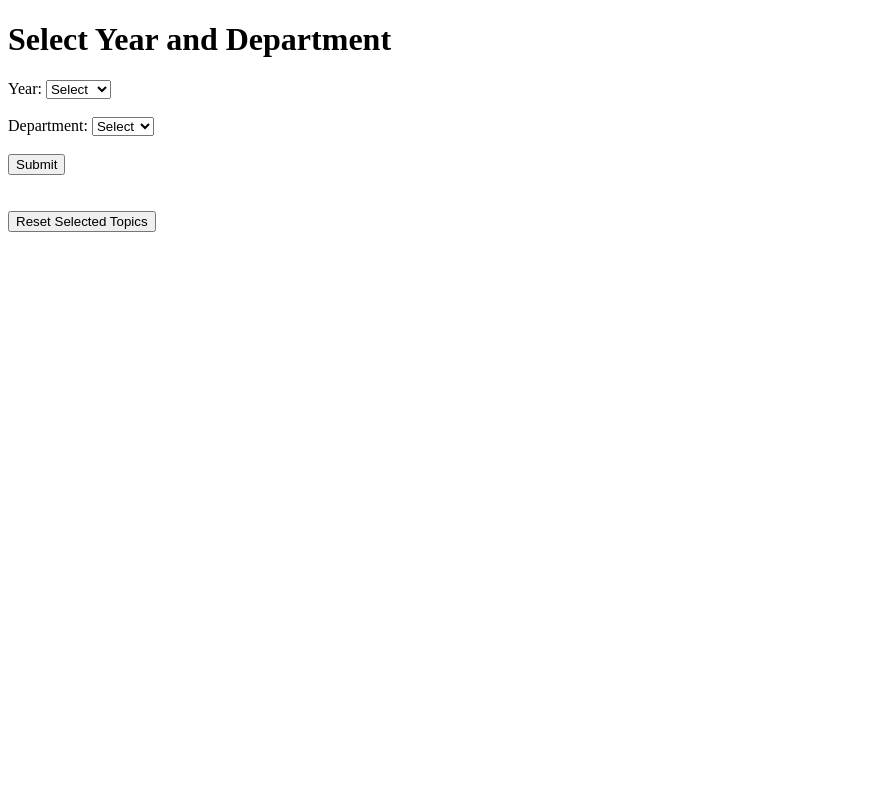
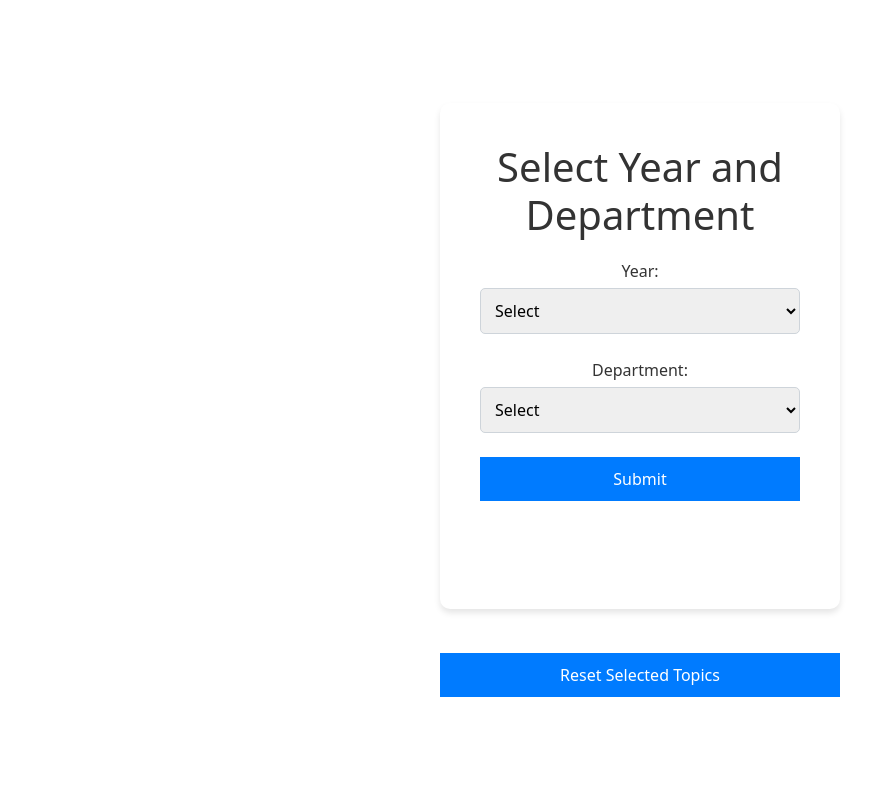
Before and after one commit to Srihari-Prasath/testform, a Flask app: page / in a window 1280 px wide. Shown: the whole page, without its empty margins (0-895 px from the left). Run offline with Flask 2, Linux system fonts and the light colour scheme; some libraries are stand-ins or nearby versions.

Commit message:
style | update

```diff
--- /dev/null
+++ b/static/reset.css
@@ -0,0 +1,31 @@
+*, *::before, *::after {
+  box-sizing: border-box;
+}
+
+* {
+  margin: 0;
+  padding: 0;
+  outline: none !important;
+}
+
+body {
+  line-height: 1.5;
+  -webkit-font-smoothing: antialiased;
+}
+
+img, picture, video, canvas, svg {
+  display: block;
+  max-width: 100%;
+}
+
+input, button, textarea, select {
+  font: inherit;
+}
+
+p, h1, h2, h3, h4, h5, h6 {
+  overflow-wrap: break-word;
+}
+
+#root, #__next {
+  isolation: isolate;
+}
--- a/static/styles.css
+++ b/static/styles.css
@@ -1,20 +1,77 @@
+/* styles.css */
+
 body {
-    font-family: Arial, sans-serif;
+    font-family: 'Arial', sans-serif;
+    background-color: #f8f9fa;
+    margin: 0;
+    padding: 0;
+    display: flex;
+    justify-content: center;
+    align-items: center;
+    height: 100vh;
+    flex-direction: column;
+}
+
+.main-container {
+    background-color: #ffffff;
+    padding: 40px;
+    border-radius: 10px;
+    box-shadow: 0 4px 6px rgba(0, 0, 0, 0.1);
+    text-align: center;
+    max-width: 400px;
+    width: 100%;
 }
 
 h1 {
-    text-align: center;
+    font-size: 24px;
+    margin-bottom: 20px;
+    color: #333333;
+}
+
+.body-container {
+    margin-bottom: 20px;
+}
+
+label {
+    font-size: 16px;
+    color: #333333;
+    display: block;
+    margin-bottom: 5px;
+    text-align: left;
+}
+
+select {
+    width: 100%;
+    padding: 10px;
+    margin-bottom: 20px;
+    border: 1px solid #ced4da;
+    border-radius: 5px;
+    font-size: 16px;
+}
+
+button {
+    background-color: #007bff;
+    color: #ffffff;
+    border: none;
+    padding: 10px 20px;
+    border-radius: 5px;
+    cursor: pointer;
+    font-size: 16px;
+    width: 100%;
+}
+
+button:hover {
+    background-color: #0056b3;
 }
 
 form {
-    display: flex;
-    flex-direction: column;
-    align-items: center;
+    width: 100%;
+}
+
+form:last-of-type {
     margin-top: 20px;
 }
 
-select, button {
-    margin: 10px;
-    padding: 10px;
-    font-size: 16px;
+.reset{
+    width: 400px;
 }
--- a/templates/index.html
+++ b/templates/index.html
@@ -1,7 +1,14 @@
 <!DOCTYPE html>
-<html>
+<html lang="en">
 <head>
-    <title>Topic Selection</title>
+  <meta charset="UTF-8">
+  <meta name="viewport" content="width=device-width, initial-scale=1.0">
+  <title>Topic Selection</title>
+  <link rel='stylesheet' href='{{url_for("static",filename="styles.css")}}'>
+  <link rel='stylesheet' href='{{url_for("static",filename="reset.css")}}'>
+  <link rel="stylesheet" href="https://stackpath.bootstrapcdn.com/bootstrap/5.0.0-alpha1/css/bootstrap.min.css" integrity="sha384-r4NyP46KrjDleawBgD5tp8Y7UzmLA05oM1iAEQ17CSuDqnUK2+k9luXQOfXJCJ4I" crossorigin="anonymous">
+  <script src="https://cdn.jsdelivr.net/npm/popper.js@1.16.0/dist/umd/popper.min.js" integrity="sha384-Q6E9RHvbIyZFJoft+2mJbHaEWldlvI9IOYy5n3zV9zzTtmI3UksdQRVvoxMfooAo" crossorigin="anonymous"></script>
+  <script src="https://stackpath.bootstrapcdn.com/bootstrap/5.0.0-alpha1/js/bootstrap.min.js" integrity="sha384-oesi62hOLfzrys4LxRF63OJCXdXDipiYWBnvTl9Y9/TRlw5xlKIEHpNyvvDShgf/" crossorigin="anonymous"></script>
     <script>
         function validateForm() {
             const year = document.getElementById('year').value;
@@ -16,7 +23,10 @@
     </script>
 </head>
 <body>
+
+<div class='main-container' >
     <h1>Select Year and Department</h1>
+    <div class='body-container' >
     <form action="{{ url_for('topics') }}" method="post" onsubmit="return validateForm()">
         <label for="year">Year:</label>
         <select name="year" id="year" required>
@@ -41,8 +51,11 @@
         <button type="submit">Submit</button>
     </form>
     <br><br>
-    <form action="{{ url_for('reset') }}" method="post">
-        <button type="submit">Reset Selected Topics</button>
-    </form>
+</div>
+</div>
+  <br>
+  <form action="{{ url_for('reset') }}" method="post" class="reset">
+    <button type="submit" >Reset Selected Topics</button>
+</form>
 </body>
 </html>
```
Also changed, not shown: templates/iv_year.html (+77 -0 lines), templates/topics.html (+54 -0 lines), data.db.
